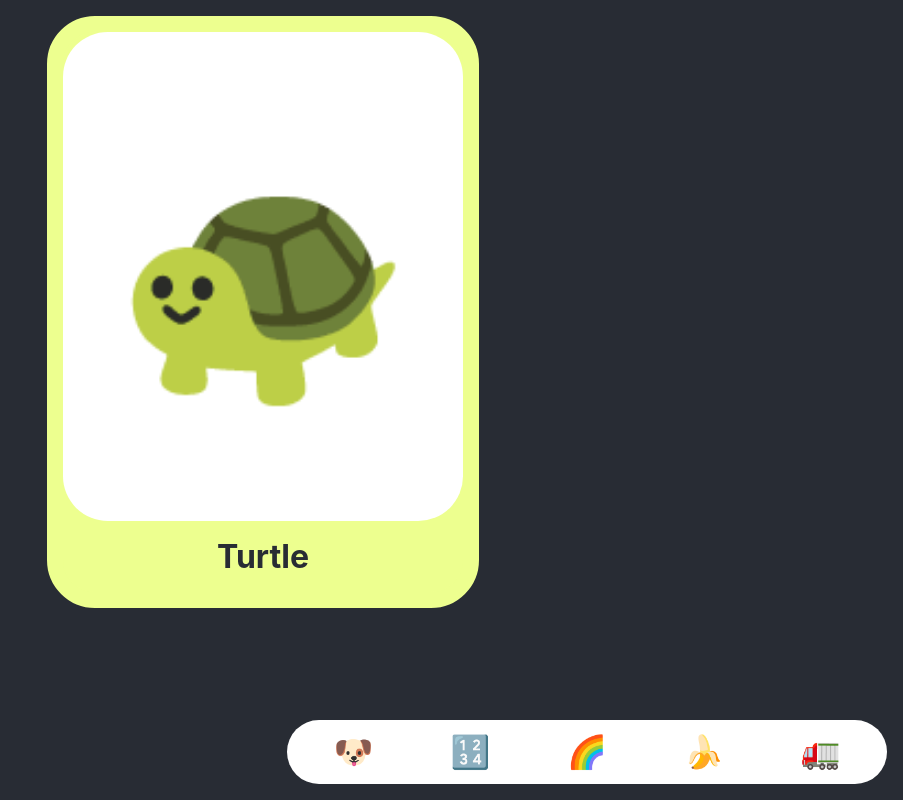
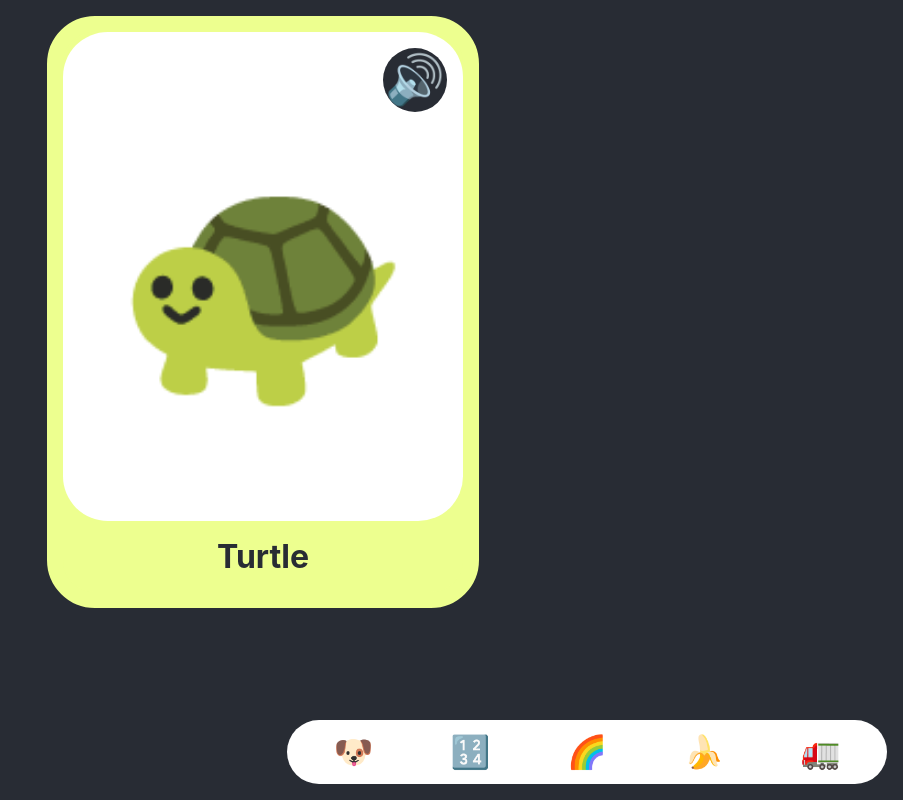
Before and after one commit to johnlawver/MemoRye, a React (Vite) app: page / in a window 1280 px wide. Shown: the whole page, without its empty margins (377-1280 px from the left). Built offline with nearby package versions, Linux system fonts and the light colour scheme.

Commit message:
#1 - Add a replay button

```diff
--- a/src/components/Card.jsx
+++ b/src/components/Card.jsx
@@ -1,4 +1,4 @@
-const Card = ({ color, name, icon, set, click }) => {
+const Card = ({ color, name, icon, set, click, replaySound }) => {
   return (
     <div
       className={`card ${color}`}
@@ -6,6 +6,11 @@ const Card = ({ color, name, icon, set, click }) => {
       onClick={click}
       id={name}
     >
+      <button className="replay-button" onClick={replaySound}>
+        <span role="img" aria-label="Replay Sound">
+          🔊
+        </span>
+      </button>
       <span id={name} role="img" aria-label={name}>
         {icon}
       </span>
--- a/src/components/CardDeck.jsx
+++ b/src/components/CardDeck.jsx
@@ -9,6 +9,12 @@ const CardDeck = ({ decks }) => {
   const handleCardSwap = (e) => {
     speechSynthesis.cancel();
     setActiveCard(randomChoice(decks));
+  };
+
+  const replaySound = (e) => {
+    e.stopPropagation();
+    speechSynthesis.cancel();
+    say(activeCard.name);
   };
   useEffect(() => {
     setActiveCard(randomChoice(decks));
@@ -24,6 +30,7 @@ const CardDeck = ({ decks }) => {
       set={activeCard.set}
       color={randomChoice(colors)}
       click={handleCardSwap}
+      replaySound={replaySound}
     />
   );
 };
--- a/src/index.css
+++ b/src/index.css
@@ -68,6 +68,7 @@ nav > button:hover {
 
 .card {
   display: flex;
+  position: relative;
   flex-direction: column;
   height: calc(100vh - 15rem);
   margin: 1rem;
@@ -132,6 +133,22 @@ nav > button:hover {
   background-color: var(--blue);
 }
 
+.card > .replay-button, .settings {
+  border-radius: 50%;
+  display: flex;
+  justify-content: center;
+  padding: 0;
+  align-items: center;
+  height: 4rem;
+  width: 4rem;
+  position: absolute;
+  top: 1rem;
+  right:1rem;
+  font-size: 3rem;
+  background-color: var(--main-bg-color);
+  border: none;
+}
+
 code {
   font-family: source-code-pro, Menlo, Monaco, Consolas, 'Courier New',
     monospace;
```
